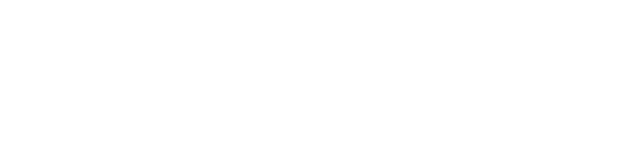
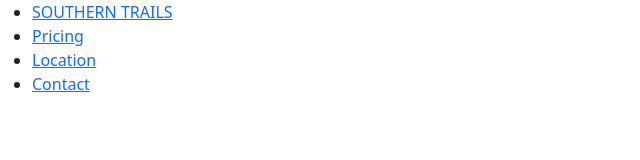
Before and after one commit to DAnoche/WD32P-MP1, a website built with webpack: page app/index.html in a window 1280 px wide. Shown: the whole page, without its empty margins (0-640 px from the left). Built offline with nearby package versions, Linux system fonts and the light colour scheme.

Commit message:
Input markup for Navbar

```diff
--- a/app/index.html
+++ b/app/index.html
@@ -9,6 +9,16 @@
   </head>
   <body>
     <!-- Navbar -->
+    <nav>
+      <div>
+        <ul>
+          <li><a href="#hero">SOUTHERN TRAILS</a></li>
+          <li><a href="#pricing">Pricing</a></li>
+          <li><a href="#location">Location</a></li>
+          <li><a href="#contact">Contact</a></li>
+        </ul>
+      </div>
+    </nav>
     <!-- Hero Section -->
     <!-- Pricing -->
     <!-- Location -->
```
